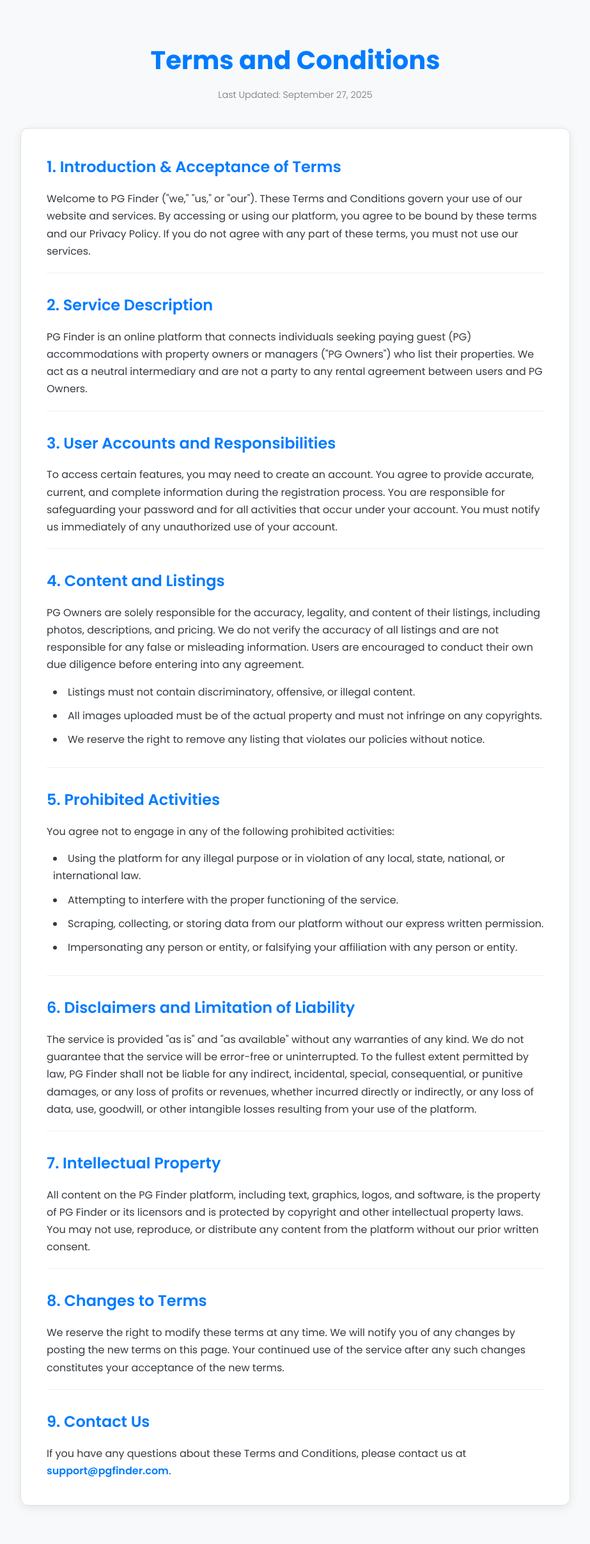
After one commit to chetan-jeena/Minor-Project, a Django app: page /user/terms-and-conditions/ in a window 1280 px wide. The commit adds this page. Shown: the whole page at 64% size, without its empty margins (178-1101 px from the left). Run offline with Django 5.2, Linux system fonts and the light colour scheme.

Commit message:
adding terms&conditions

```diff
--- /dev/null
+++ b/PgFinder/static/css/terms&conditions.css
@@ -0,0 +1,151 @@
+/* --- General Styling & Resets --- */
+:root {
+    --primary-color: #007bff;
+    --secondary-color: #6c757d;
+    --background-color: #f8f9fa;
+    --card-background: #ffffff;
+    --text-color: #343a40;
+    --light-text-color: #6c757d;
+    --border-color: #dee2e6;
+    --shadow: 0 4px 15px rgba(0, 0, 0, 0.08);
+}
+
+* {
+    margin: 0;
+    padding: 0;
+    box-sizing: border-box;
+}
+
+body {
+    font-family: 'Poppins', sans-serif;
+    background-color: var(--background-color);
+    color: var(--text-color);
+    line-height: 1.7;
+}
+
+/* --- Main Container --- */
+.container {
+    max-width: 900px;
+    margin: 40px auto;
+    padding: 20px;
+}
+
+/* --- Page Header --- */
+.page-header {
+    text-align: center;
+    margin-bottom: 40px;
+}
+
+.page-header h1 {
+    font-size: 2.5rem;
+    font-weight: 700;
+    color: var(--primary-color);
+    margin-bottom: 8px;
+}
+
+.page-header .last-updated {
+    font-size: 0.9rem;
+    color: var(--light-text-color);
+    font-weight: 300;
+}
+
+/* --- Terms Container (Card Styling) --- */
+.terms-container {
+    background-color: var(--card-background);
+    border-radius: 12px;
+    box-shadow: var(--shadow);
+    padding: 40px;
+    border: 1px solid var(--border-color);
+}
+
+/* --- Individual Section Styling --- */
+.term-section {
+    margin-bottom: 30px;
+    padding-bottom: 20px;
+    border-bottom: 1px solid #f0f0f0;
+}
+
+.term-section:last-child {
+    margin-bottom: 0;
+    padding-bottom: 0;
+    border-bottom: none;
+}
+
+.term-section h2 {
+    font-size: 1.5rem;
+    font-weight: 600;
+    color: var(--primary-color);
+    margin-bottom: 15px;
+}
+
+.term-section p, .term-section li {
+    font-size: 1rem;
+    font-weight: 400;
+    color: var(--text-color);
+}
+
+.term-section ul {
+    list-style-position: inside;
+    padding-left: 10px;
+    margin-top: 15px;
+}
+
+.term-section ul li {
+    margin-bottom: 10px;
+}
+
+.term-section a {
+    color: var(--primary-color);
+    text-decoration: none;
+    font-weight: 600;
+    transition: color 0.3s ease;
+}
+
+.term-section a:hover {
+    color: #0056b3;
+    text-decoration: underline;
+}
+
+
+/* --- Responsive Design --- */
+@media (max-width: 768px) {
+    .container {
+        margin: 20px auto;
+        padding: 15px;
+    }
+
+    .page-header h1 {
+        font-size: 2rem;
+    }
+
+    .terms-container {
+        padding: 25px;
+    }
+
+    .term-section h2 {
+        font-size: 1.3rem;
+    }
+
+    .term-section p, .term-section li {
+        font-size: 0.95rem;
+    }
+}
+
+@media (max-width: 480px) {
+    .container {
+        margin: 10px auto;
+        padding: 10px;
+    }
+
+    .page-header h1 {
+        font-size: 1.8rem;
+    }
+
+    .terms-container {
+        padding: 20px;
+    }
+
+    .term-section h2 {
+        font-size: 1.2rem;
+    }
+}
--- a/templates/includes/footer.html
+++ b/templates/includes/footer.html
@@ -3,4 +3,8 @@
     <div class="container small">
       &copy;<span id="year"></span> PG Finder • Built with the Beloved Devlopers.
     </div>
+
+    <script>
+      document.getElementById("year").textContent = new Date().getFullYear();
+    </script>
   </footer>
--- a/templates/includes/nav.html
+++ b/templates/includes/nav.html
@@ -8,7 +8,7 @@
       <nav class="nav small">
         <a href="#explore">Explore</a>
         <a href="#map">Map</a>
-        <a href="#how">How it works</a>
+        <a href="#contact"> Contact Us</a>
       </nav>
       <form action="{%url 'search' %}" class="search" method='GET'>
 			<div class="input-group w-100">
--- /dev/null
+++ b/templates/users/terms&conditions.html
@@ -0,0 +1,83 @@
+{% load static %}
+<!DOCTYPE html>
+<html lang="en">
+<head>
+    <meta charset="UTF-8">
+    <meta name="viewport" content="width=device-width, initial-scale=1.0">
+    <title>Terms and Conditions - PG Finder</title>
+    <!-- External CSS -->
+    <link rel="stylesheet" href="{% static 'css/terms&conditions.css' %}">
+    <!-- Google Fonts -->
+    <link rel="preconnect" href="https://fonts.googleapis.com">
+    <link rel="preconnect" href="https://fonts.gstatic.com" crossorigin>
+    <link href="https://fonts.googleapis.com/css2?family=Poppins:wght@300;400;600;700&display=swap" rel="stylesheet">
+</head>
+<body>
+
+    <div class="container">
+        <header class="page-header">
+            <h1>Terms and Conditions</h1>
+            <p class="last-updated">Last Updated: September 27, 2025</p>
+        </header>
+
+        <main class="terms-container">
+            <section class="term-section">
+                <h2>1. Introduction & Acceptance of Terms</h2>
+                <p>Welcome to PG Finder ("we," "us," or "our"). These Terms and Conditions govern your use of our website and services. By accessing or using our platform, you agree to be bound by these terms and our Privacy Policy. If you do not agree with any part of these terms, you must not use our services.</p>
+            </section>
+
+            <section class="term-section">
+                <h2>2. Service Description</h2>
+                <p>PG Finder is an online platform that connects individuals seeking paying guest (PG) accommodations with property owners or managers ("PG Owners") who list their properties. We act as a neutral intermediary and are not a party to any rental agreement between users and PG Owners.</p>
+            </section>
+
+            <section class="term-section">
+                <h2>3. User Accounts and Responsibilities</h2>
+                <p>To access certain features, you may need to create an account. You agree to provide accurate, current, and complete information during the registration process. You are responsible for safeguarding your password and for all activities that occur under your account. You must notify us immediately of any unauthorized use of your account.</p>
+            </section>
+
+            <section class="term-section">
+                <h2>4. Content and Listings</h2>
+                <p>PG Owners are solely responsible for the accuracy, legality, and content of their listings, including photos, descriptions, and pricing. We do not verify the accuracy of all listings and are not responsible for any false or misleading information. Users are encouraged to conduct their own due diligence before entering into any agreement.</p>
+                <ul>
+                    <li>Listings must not contain discriminatory, offensive, or illegal content.</li>
+                    <li>All images uploaded must be of the actual property and must not infringe on any copyrights.</li>
+                    <li>We reserve the right to remove any listing that violates our policies without notice.</li>
+                </ul>
+            </section>
+
+            <section class="term-section">
+                <h2>5. Prohibited Activities</h2>
+                <p>You agree not to engage in any of the following prohibited activities:</p>
+                <ul>
+                    <li>Using the platform for any illegal purpose or in violation of any local, state, national, or international law.</li>
+                    <li>Attempting to interfere with the proper functioning of the service.</li>
+                    <li>Scraping, collecting, or storing data from our platform without our express written permission.</li>
+                    <li>Impersonating any person or entity, or falsifying your affiliation with any person or entity.</li>
+                </ul>
+            </section>
+
+            <section class="term-section">
+                <h2>6. Disclaimers and Limitation of Liability</h2>
+                <p>The service is provided "as is" and "as available" without any warranties of any kind. We do not guarantee that the service will be error-free or uninterrupted. To the fullest extent permitted by law, PG Finder shall not be liable for any indirect, incidental, special, consequential, or punitive damages, or any loss of profits or revenues, whether incurred directly or indirectly, or any loss of data, use, goodwill, or other intangible losses resulting from your use of the platform.</p>
+            </section>
+
+            <section class="term-section">
+                <h2>7. Intellectual Property</h2>
+                <p>All content on the PG Finder platform, including text, graphics, logos, and software, is the property of PG Finder or its licensors and is protected by copyright and other intellectual property laws. You may not use, reproduce, or distribute any content from the platform without our prior written consent.</p>
+            </section>
+
+            <section class="term-section">
+                <h2>8. Changes to Terms</h2>
+                <p>We reserve the right to modify these terms at any time. We will notify you of any changes by posting the new terms on this page. Your continued use of the service after any such changes constitutes your acceptance of the new terms.</p>
+            </section>
+
+            <section class="term-section">
+                <h2>9. Contact Us</h2>
+                <p>If you have any questions about these Terms and Conditions, please contact us at <a href="mailto:chetanjeena99@gmail.com">support@pgfinder.com</a>.</p>
+            </section>
+        </main>
+    </div>
+
+</body>
+</html>
--- a/users/urls.py
+++ b/users/urls.py
@@ -11,4 +11,7 @@ urlpatterns = [
   path('forgot-password/', views.forgotPassword, name='forgotPassword'),
   path('resetpassword_validate/<uidb64>/<token>/',views.resetpassword_validate,     name='resetpassword_validate'),
   path('resetPassword/',views.resetPassword,name='resetPassword'),
+
+
+  path('terms-and-conditions/', views.terms_conditions, name='terms_conditions'),
 ]
--- a/users/views.py
+++ b/users/views.py
@@ -248,3 +248,9 @@ def resetPassword(request):
     else:
         email = request.session.get('email')
         return render(request, 'users/resetPassword.html', {'email': email})
+
+
+
+
+def terms_conditions(request):
+    return render(request, 'users/terms&conditions.html')
```
Also changed, not shown: templates/home.html (+3 -14 lines), templates/includes/alert.html (+36 -10 lines), templates/pgs/pgs.html (+15 -0 lines), templates/users/owners/register.html (+18 -1 lines), db.sqlite3, pgs/views.py (line endings or trailing spaces).
